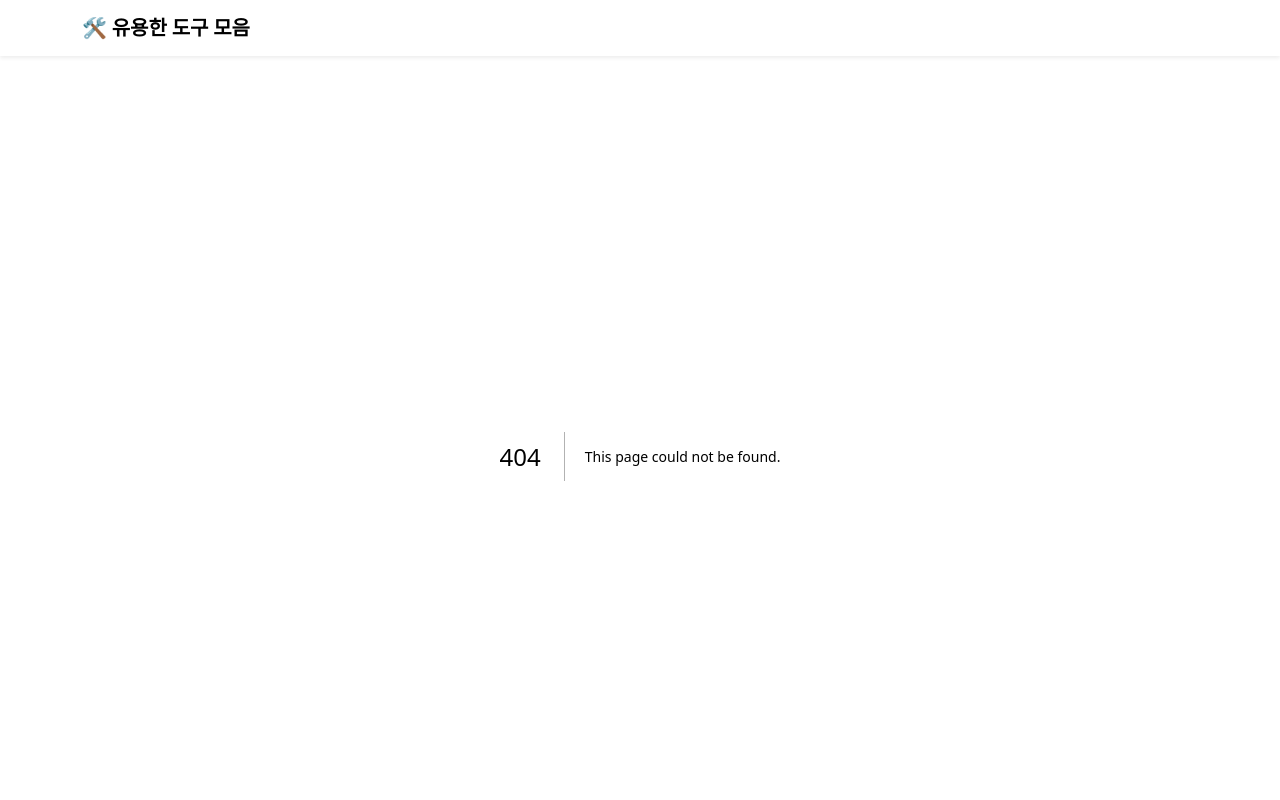
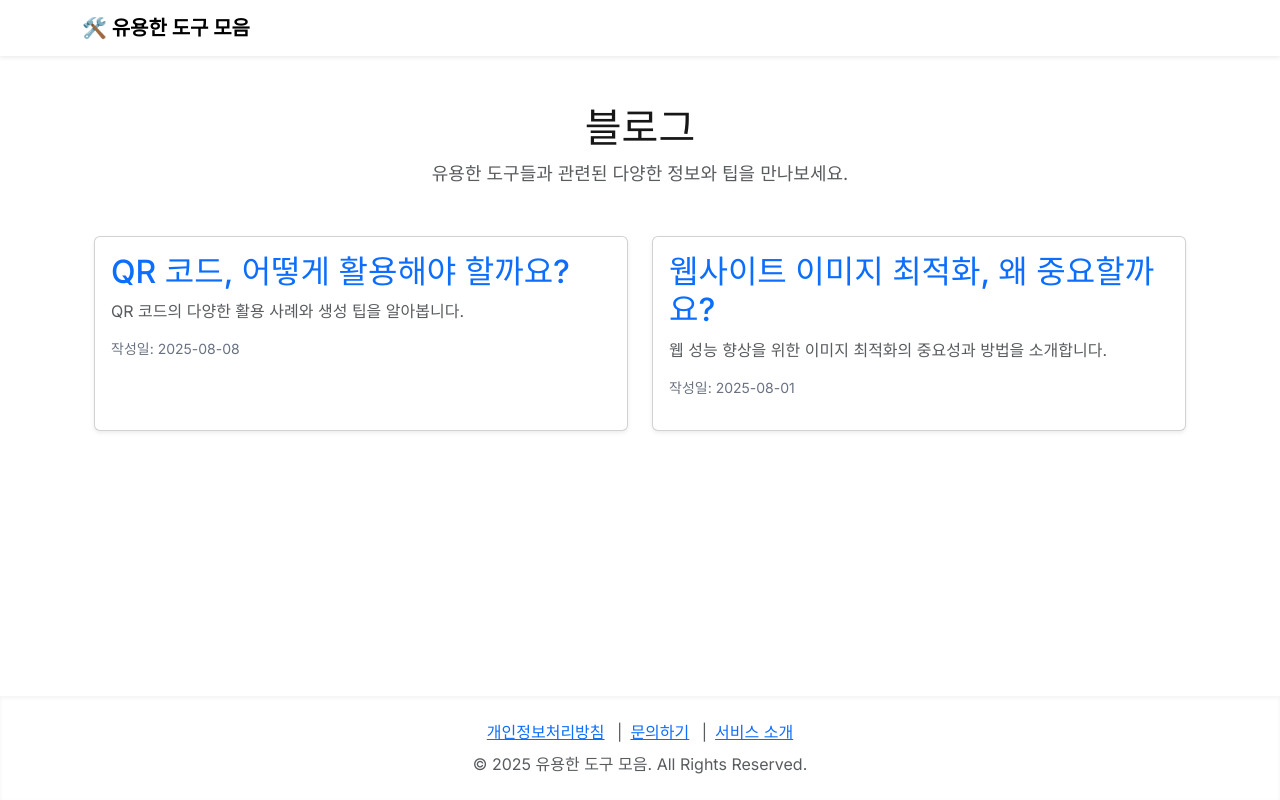
Before and after one commit to kingmakerkor/web-tools, a Next.js app: page /blog in a window 1280 px wide. Before the commit this address had no page. Shown: the top 800 px of the page. Built offline with nearby package versions, Linux system fonts and the light colour scheme.

Commit message:
feat: Add blog section and update navigation
- Added blog index page (src/app/blog/page.tsx).
- Added dynamic blog post page (src/app/blog/[slug]/page.tsx) with sample content.
- Updated navigation bar in src/app/layout.tsx to include a link to the blog section.

```diff
--- /dev/null
+++ b/src/app/blog/[slug]/page.tsx
@@ -0,0 +1,82 @@
+
+import React from 'react';
+import { notFound } from 'next/navigation';
+import ToolPageLayout from '@/components/ToolPageLayout';
+
+// 임시 블로그 게시물 데이터 (실제 환경에서는 DB 또는 CMS에서 가져옴)
+const posts = {
+  'how-to-use-qr-code': {
+    title: 'QR 코드, 어떻게 활용해야 할까요?',
+    date: '2025-08-08',
+    content: (
+      <>
+        <p className="mb-4">QR 코드는 단순한 흑백 격자무늬를 넘어, 다양한 정보를 담고 있는 강력한 도구입니다. 스마트폰으로 스캔하는 것만으로 웹사이트 접속, 연락처 저장, 결제 등 다양한 기능을 수행할 수 있습니다.</p>
+        <h3 className="text-xl font-semibold mb-3">QR 코드의 주요 활용 사례:</h3>
+        <ul className="list-disc list-inside ml-4 space-y-2 mb-4">
+          <li><strong>마케팅 및 홍보:</strong> 제품 포장, 광고판, 명함 등에 QR 코드를 넣어 웹사이트, 이벤트 페이지, 소셜 미디어 등으로 고객을 유도할 수 있습니다.</li>
+          <li><strong>정보 공유:</strong> 복잡한 URL, 긴 텍스트, Wi-Fi 비밀번호 등을 QR 코드로 만들어 쉽고 빠르게 공유할 수 있습니다.</li>
+          <li><strong>결제 시스템:</strong> 모바일 결제 앱과 연동하여 간편하고 빠른 결제를 가능하게 합니다.</li>
+          <li><strong>교육:</strong> 교재나 전시물에 QR 코드를 넣어 추가 정보, 동영상 자료 등으로 연결하여 학습 효과를 높일 수 있습니다.</li>
+        </ul>
+        <h3 className="text-xl font-semibold mb-3">QR 코드 생성 팁:</h3>
+        <ul className="list-disc list-inside ml-4 space-y-2">
+          <li><strong>명확한 목적:</strong> QR 코드를 통해 사용자가 무엇을 얻을 수 있는지 명확하게 전달해야 합니다.</li>
+          <li><strong>디자인 고려:</strong> 브랜드 이미지에 맞춰 색상이나 로고를 추가하여 시각적인 매력을 높일 수 있습니다.</li>
+          <li><strong>테스트 필수:</strong> 생성된 QR 코드가 모든 기기에서 정상적으로 스캔되는지 반드시 테스트해야 합니다.</li>
+          <li><strong>추적 및 분석:</strong> QR 코드 스캔 횟수 등을 추적하여 마케팅 효과를 분석할 수 있습니다.</li>
+        </ul>
+        <p className="mt-4">저희 웹사이트의 <Link href="/qr-code-generator" className="text-blue-600 hover:underline">QR 코드 생성기</Link>를 활용하여 여러분만의 독창적인 QR 코드를 만들어보세요!</p>
+      </>
+    ),
+  },
+  'image-optimization-tips': {
+    title: '웹사이트 이미지 최적화, 왜 중요할까요?',
+    date: '2025-08-01',
+    content: (
+      <>
+        <p className="mb-4">웹사이트 이미지 최적화는 단순히 파일 크기를 줄이는 것을 넘어, 사용자 경험 개선, 검색 엔진 최적화(SEO) 향상, 서버 비용 절감 등 다양한 이점을 제공합니다.</p>
+        <h3 className="text-xl font-semibold mb-3">이미지 최적화의 중요성:</h3>
+        <ul className="list-disc list-inside ml-4 space-y-2 mb-4">
+          <li><strong>페이지 로딩 속도 향상:</strong> 최적화된 이미지는 파일 크기가 작아 웹페이지 로딩 시간을 단축시킵니다. 이는 사용자 이탈률을 줄이고 긍정적인 사용자 경험을 제공합니다.</li>
+          <li><strong>검색 엔진 최적화 (SEO):</strong> 구글과 같은 검색 엔진은 페이지 로딩 속도를 순위 결정 요소 중 하나로 사용합니다. 빠른 웹사이트는 검색 결과 상위에 노출될 가능성이 높습니다.</li>
+          <li><strong>대역폭 및 서버 비용 절감:</strong> 이미지 파일 크기가 작아지면 서버에서 전송해야 하는 데이터 양이 줄어들어 대역폭 사용량을 줄이고 호스팅 비용을 절감할 수 있습니다.</li>
+          <li><strong>모바일 사용자 경험 개선:</strong> 모바일 환경에서는 데이터 사용량과 네트워크 속도가 중요합니다. 최적화된 이미지는 모바일 사용자에게 더 나은 경험을 제공합니다.</li>
+        </ul>
+        <h3 className="text-xl font-semibold mb-3">이미지 최적화 방법:</h3>
+        <ul className="list-disc list-inside ml-4 space-y-2">
+          <li><strong>올바른 파일 형식 선택:</strong> 사진에는 JPG, 투명 배경이 필요한 이미지에는 PNG, 애니메이션에는 GIF, 그리고 최신 웹 환경에서는 WEBP를 고려합니다.</li>
+          <li><strong>이미지 크기 조정:</strong> 웹사이트에 필요한 실제 크기로 이미지를 조절합니다. 불필요하게 큰 이미지를 사용하지 않습니다.</li>
+          <li><strong>압축:</strong> 이미지 품질을 크게 저하시키지 않으면서 파일 크기를 줄이는 압축 도구를 사용합니다.</li>
+          <li><strong>지연 로딩 (Lazy Loading):</strong> 당장 화면에 보이지 않는 이미지는 나중에 로딩되도록 설정하여 초기 페이지 로딩 속도를 높입니다.</li>
+        </ul>
+        <p className="mt-4">저희 웹사이트의 <Link href="/image-converter" className="text-blue-600 hover:underline">이미지 포맷 변환기</Link>를 활용하여 이미지를 최적화하고 웹사이트 성능을 향상시켜보세요!</p>
+      </>
+    ),
+  },
+};
+
+interface BlogPostPageProps {
+  params: { slug: string };
+}
+
+export default function BlogPostPage({ params }: BlogPostPageProps) {
+  const post = posts[params.slug as keyof typeof posts];
+
+  if (!post) {
+    notFound();
+  }
+
+  return (
+    <ToolPageLayout title={post.title} description={post.title}>
+      <div className="container my-5">
+        <article className="bg-white p-6 rounded-lg shadow-md">
+          <h1 className="text-3xl font-bold mb-2">{post.title}</h1>
+          <p className="text-sm text-gray-500 mb-4">작성일: {post.date}</p>
+          <div className="prose prose-lg max-w-none">
+            {post.content}
+          </div>
+        </article>
+      </div>
+    </ToolPageLayout>
+  );
+}
--- /dev/null
+++ b/src/app/blog/page.tsx
@@ -0,0 +1,49 @@
+
+import React from 'react';
+import Link from 'next/link';
+import ToolPageLayout from '@/components/ToolPageLayout';
+
+// 임시 블로그 게시물 데이터
+const blogPosts = [
+  {
+    slug: 'how-to-use-qr-code',
+    title: 'QR 코드, 어떻게 활용해야 할까요?',
+    description: 'QR 코드의 다양한 활용 사례와 생성 팁을 알아봅니다.',
+    date: '2025-08-08',
+  },
+  {
+    slug: 'image-optimization-tips',
+    title: '웹사이트 이미지 최적화, 왜 중요할까요?',
+    description: '웹 성능 향상을 위한 이미지 최적화의 중요성과 방법을 소개합니다.',
+    date: '2025-08-01',
+  },
+];
+
+export default function BlogPage() {
+  return (
+    <ToolPageLayout
+      title="블로그"
+      description="유용한 도구들과 관련된 다양한 정보와 팁을 만나보세요."
+    >
+      <div className="container my-5">
+        <div className="row gy-4">
+          {blogPosts.map((post) => (
+            <div className="col-lg-6" key={post.slug}>
+              <div className="card h-100 shadow-sm">
+                <div className="card-body">
+                  <h2 className="card-title text-2xl font-bold mb-2">
+                    <Link href={`/blog/${post.slug}`} className="text-decoration-none text-primary hover:underline">
+                      {post.title}
+                    </Link>
+                  </h2>
+                  <p className="card-text text-muted mb-3">{post.description}</p>
+                  <p className="text-sm text-gray-500">작성일: {post.date}</p>
+                </div>
+              </div>
+            </div>
+          ))}
+        </div>
+      </div>
+    </ToolPageLayout>
+  );
+}
--- a/src/app/layout.tsx
+++ b/src/app/layout.tsx
@@ -56,6 +56,9 @@ export default function RootLayout({
                       </ul>
                     </li>
                     <li className="nav-item">
+                      <Link href="/blog" className="nav-link">블로그</Link>
+                    </li>
+                    <li className="nav-item">
                       <Link href="/about-us" className="nav-link">서비스 소개</Link>
                     </li>
                     <li className="nav-item">
```
